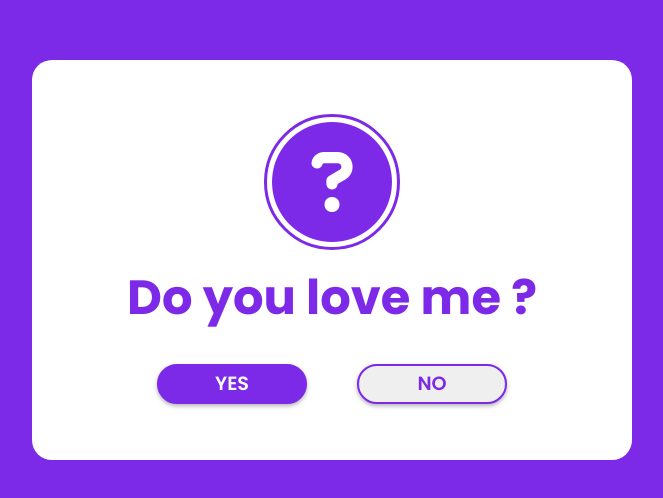
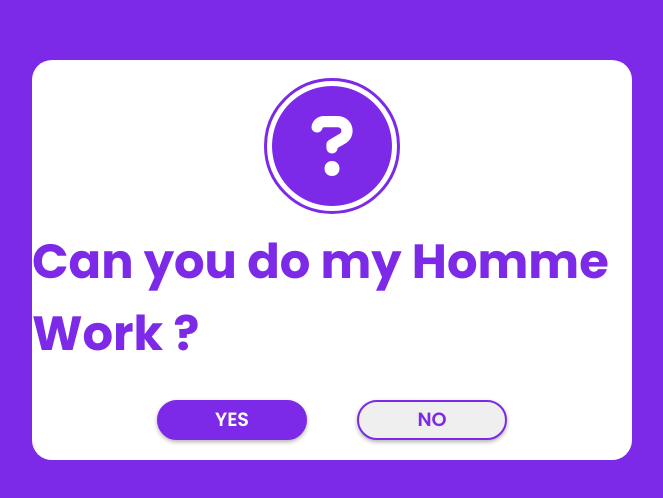
Before and after one commit to kisanpoonia163/Question, a plain HTML site: page index.html in a window 1280 px wide. Shown: the part 140-638 px from the top of the page, without its empty margins (308-971 px from the left). Drawn offline with Linux system fonts and the light colour scheme.

Commit message:
Update index.html
hi

```diff
--- a/index.html
+++ b/index.html
@@ -11,7 +11,7 @@
 <body>
     <div class="wrapper">
         <i class="fa-solid fa-circle-question"></i>
-        <h2 class="question">Do you love me ?</h2>
+        <h2 class="question">Can you do my Homme Work ?</h2>
         <div class="btn-group">
             <button class="yes-btn">YES</button>
             <button class="no-btn">NO</button>
```
